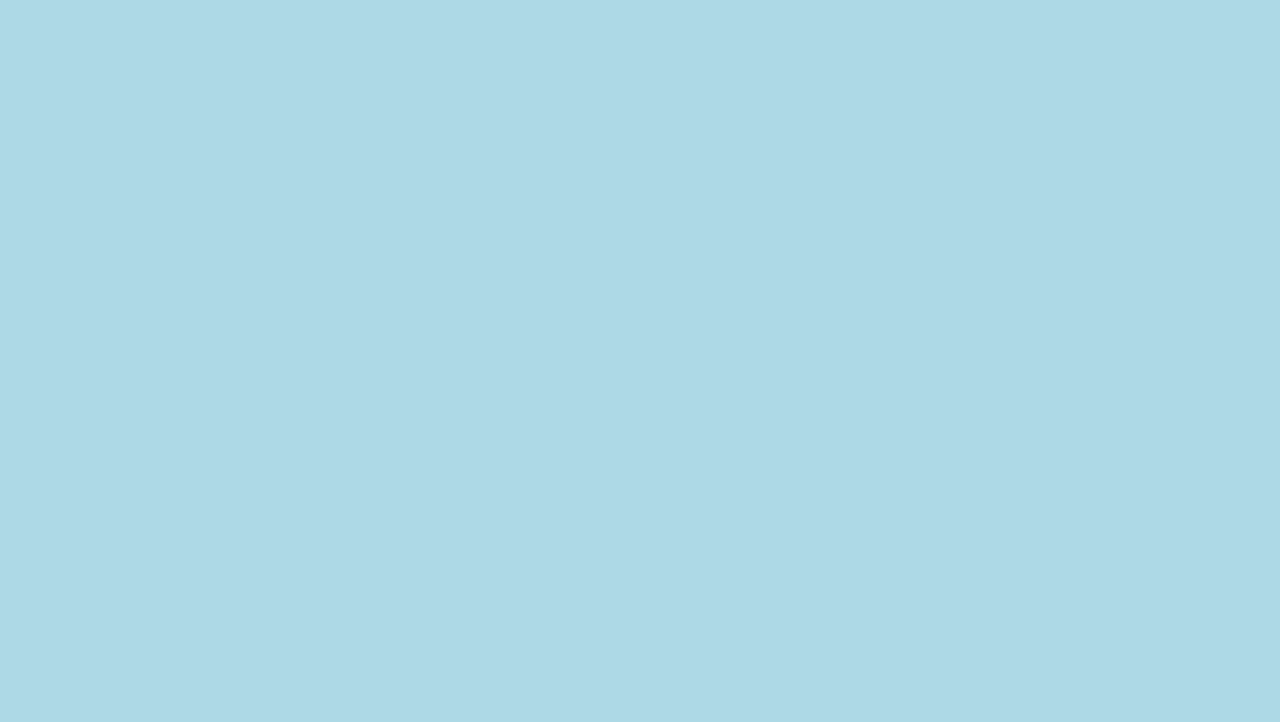
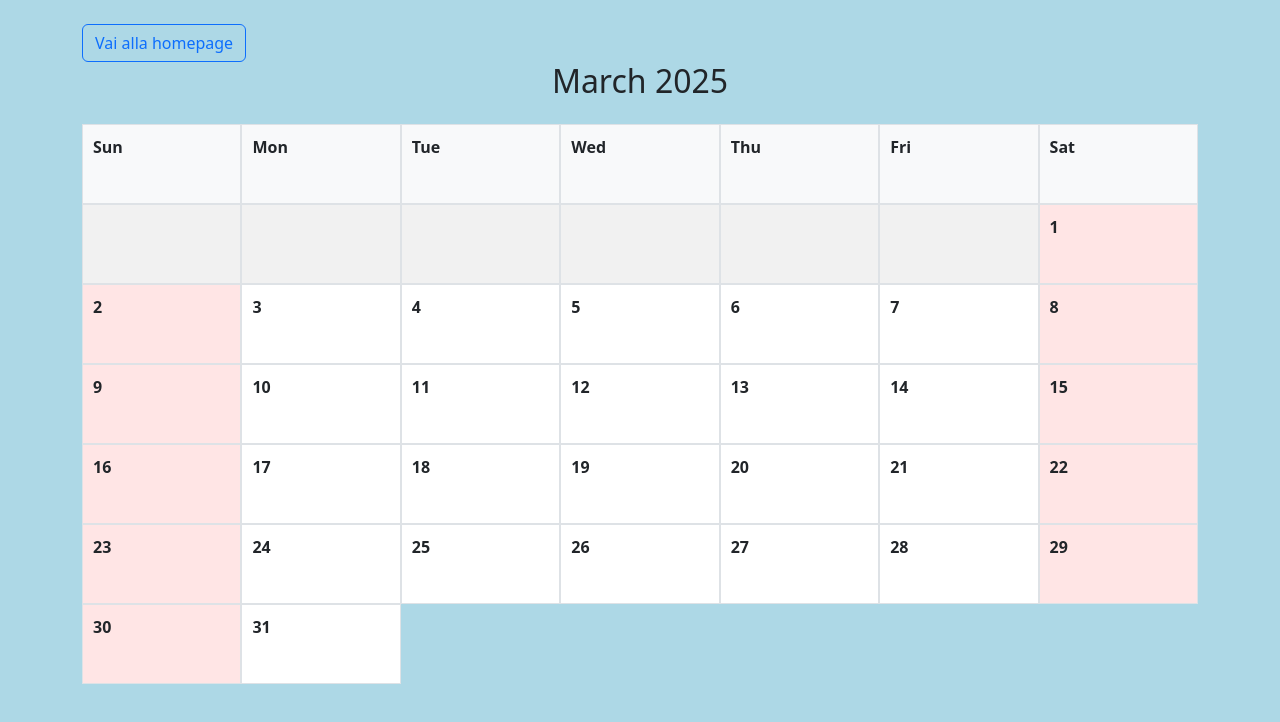
Before and after one commit to Zenidal98/Selfie-2025, a React (Create React App) app in the folder selfie/frontend/: page /calendar in a window 1280 px wide. Before the commit this address had no page. Shown: the top 722 px of the page. Built offline with nearby package versions, Linux system fonts and the light colour scheme; sample sign-in values are in the browser's storage.

Commit message:
calendar basic commit

```diff
--- a/selfie/frontend/src/App.jsx
+++ b/selfie/frontend/src/App.jsx
@@ -6,6 +6,7 @@ import HomePage from "./pages/HomePage";
 import PomodoroPage from "./pages/Pomodoro/PomodoroPage.jsx";
 import NoteEditor from "./pages/NotesV2/Notes";
 import ProtectedRoute from "./ProtectedRoute.jsx";
+import Calendar from "./pages/Calendar/Calendar.jsx";
 
 const App = () => {               // ho messo che / parte da /login
   return (
@@ -17,6 +18,7 @@ const App = () => {               // ho messo che / parte da /login
       <Route path="/home" element={<ProtectedRoute> <HomePage /> </ProtectedRoute>} />
       <Route path="/notes" element={<ProtectedRoute> <NoteEditor /> </ProtectedRoute>} />
       <Route path="/pomodoro" element={<ProtectedRoute> <PomodoroPage /> </ProtectedRoute>}/>
+      <Route path="/calendar" element={<ProtectedRoute> <Calendar/> </ProtectedRoute>}/>
       </Routes>
     </Router>
   );
--- /dev/null
+++ b/selfie/frontend/src/pages/Calendar/Calendar.jsx
@@ -0,0 +1,83 @@
+import React, { useState } from 'react';
+import {
+  startOfMonth,
+  endOfMonth,
+  getDay,
+  getDate,
+  format,
+  eachDayOfInterval,
+} from 'date-fns';
+import './calendar.css';
+import { useNavigate } from 'react-router-dom';
+
+const daysOfWeek = ['Sun', 'Mon', 'Tue', 'Wed', 'Thu', 'Fri', 'Sat'];     // Locale da rivedere, lo so
+
+const Calendar = () => {
+  const [currentDate, setCurrentDate] = useState(new Date());
+
+  const monthStart = startOfMonth(currentDate);
+  const monthEnd = endOfMonth(currentDate);
+  const monthDays = eachDayOfInterval({ start: monthStart, end: monthEnd });
+
+  const firstDayIndex = getDay(monthStart);
+
+  const generateCalendar = () => {
+    const cells = [];
+
+    // Giorni vuoti per allineare il calendario
+    for (let i = 0; i < firstDayIndex; i++) {
+      cells.push(<div key={`empty-${i}`} className="calendar-cell empty" />);
+    }
+
+    // Crea le celle per ogni giorno
+    monthDays.forEach((day) => {
+      const dayNum = getDate(day);
+      const dateStr = format(day, 'yyyy-MM-dd');
+      const dayOfWeek = getDay(day);
+      const isWeekend = dayOfWeek === 0 || dayOfWeek === 6; // Sabato o Domenica
+
+      const dayClass = isWeekend ? 'weekend' : 'weekday';
+      cells.push(
+        <div
+          key={dateStr}
+          className={`calendar-cell day ${dayClass}`}     // giorni weekend css diverso
+          onClick={() => alert(`Clicked on ${day}`)}
+        >
+          <div className="day-number">{dayNum}</div>
+        </div>
+      );
+    });
+
+    return cells;
+  };
+
+  // Naviga ala homepage
+
+  const navigate = useNavigate();
+
+  const goHome = () => {
+    navigate("/home");
+  };
+
+
+  return (
+    <div className="container mt-4">
+      <button className="btn btn-outline-primary" onClick={goHome}>
+        Vai alla homepage
+      </button>
+      <h2 className="text-center mb-4">
+        {format(currentDate, 'MMMM yyyy')}
+      </h2>
+      <div className="calendar-grid-header">
+        {daysOfWeek.map((day) => (
+          <div key={day} className="calendar-cell header">
+            {day}
+          </div>
+        ))}
+      </div>
+      <div className="calendar-grid-body">{generateCalendar()}</div>
+    </div>
+  );
+};
+
+export default Calendar;
--- /dev/null
+++ b/selfie/frontend/src/pages/Calendar/calendar.css
@@ -0,0 +1,53 @@
+.calendar-grid-header,
+.calendar-grid-body {
+  display: grid;
+  grid-template-columns: repeat(7, 1fr);
+}
+
+.calendar-cell {
+  border: 1px solid #dee2e6;
+  padding: 10px;
+  min-height: 80px;
+  display: flex;
+  justify-content: flex-start;
+  align-items: flex-start;
+  position: relative;
+}
+
+.header {
+  background-color: #f8f9fa;
+  font-weight: bold;
+  text-align: center;
+}
+
+.day {
+  cursor: pointer;
+  transition: background-color 0.2s ease;
+}
+
+.day:hover {
+  background-color: #e2e6ea;
+}
+
+.day-number {
+  font-weight: bold;
+}
+
+.empty {
+  background-color: #f1f1f1;
+}
+
+.weekday {
+  background-color: #ffffff;
+  }
+
+.weekend {
+  background-color: #ffe5e5;
+  }
+
+@media (max-width: 768px) {
+  .calendar-cell {
+    min-height: 60px;
+    font-size: 0.85rem;
+  }
+}
--- a/selfie/frontend/src/pages/HomePage.jsx
+++ b/selfie/frontend/src/pages/HomePage.jsx
@@ -7,7 +7,7 @@ import { jwtDecode } from "jwt-decode";
 
 const sections = [
   { name: "Note", path: "/notes", color: "bg-primary" },
-  { name: "Calendario", path: "/calendario", color: "bg-warning" },
+  { name: "Calendario", path: "/calendar", color: "bg-warning" },
   { name: "Pomodoro", path: "/pomodoro", color: "bg-danger" },
 ];
 
--- a/selfie/frontend/src/pages/NotesV2/Notes.jsx
+++ b/selfie/frontend/src/pages/NotesV2/Notes.jsx
@@ -1,4 +1,4 @@
-import React, { useState, useEffect, useRef } from "react";
+import React, { useState, useEffect, useRef, useCallback } from "react";
 import { useNavigate } from "react-router-dom";
 import { marked } from "marked";
 import DOMPurify from 'dompurify';
@@ -25,11 +25,11 @@ const NoteEditor = () => {
 
   const storedUser = JSON.parse(localStorage.getItem("utente")) || {};
   const userId = storedUser?._id;
-  const username = storedUser.username;
+  // const username = storedUser.username;
 
   // Fetch note dell'utente ==========================================================
 
-  const fetchNotes = () => {
+  const fetchNotes = useCallback(() => {
     axios
       .get(`http://localhost:5000/api/notes/${userId}`)
       .then(res => {
@@ -37,11 +37,11 @@ const NoteEditor = () => {
         setFiltered(res.data);
       })
       .catch(console.error);
-  };
+  }, [userId]);
 
   useEffect(() => {
     fetchNotes();
-  }, [userId]);
+  }, [userId, fetchNotes]);
 
   // aggiorna la data di modifica ====================================================
 
@@ -311,7 +311,7 @@ const NoteEditor = () => {
           />
         </div>
       </div>
-      {/* Save Button */}
+      {/* Toolbar ausiliaria */}
       <div className="text-end mt-3">
         <button className="btn btn-success" onClick={saveNote}>
           Salva Nota
```
